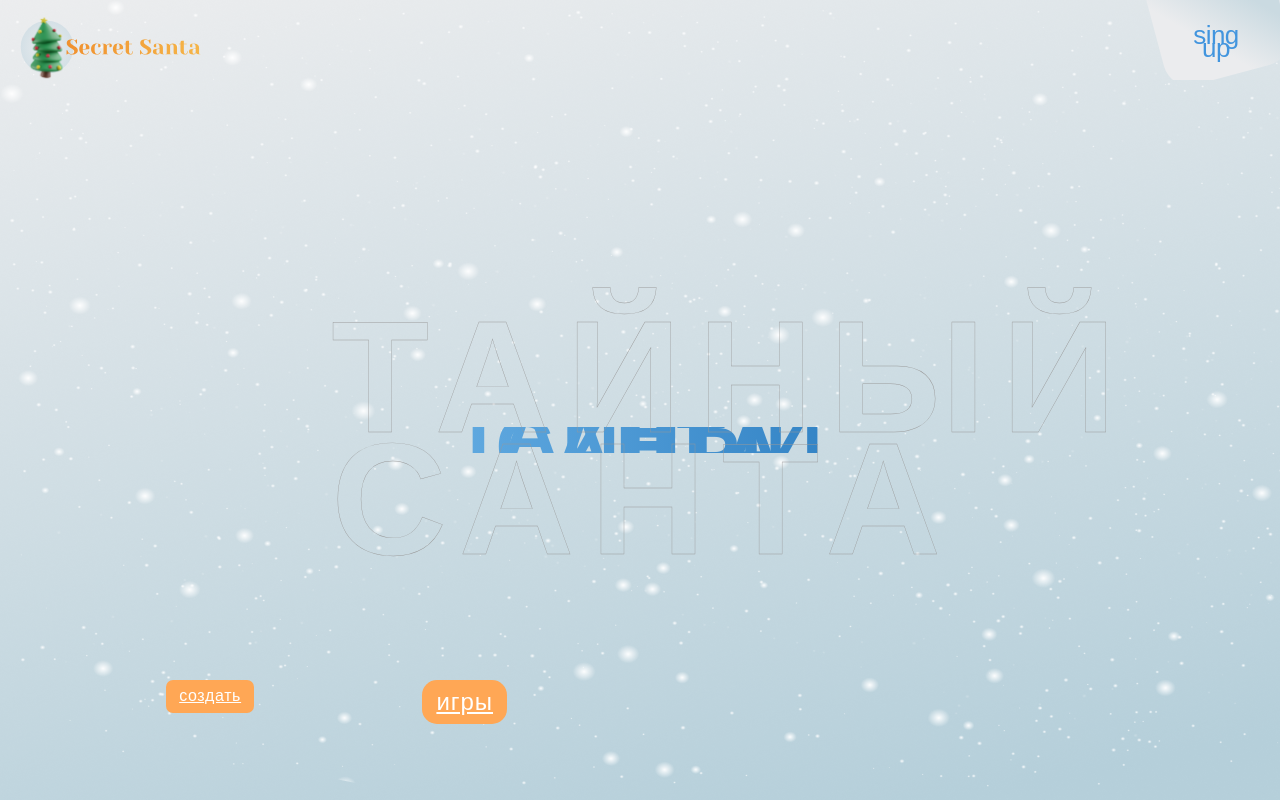
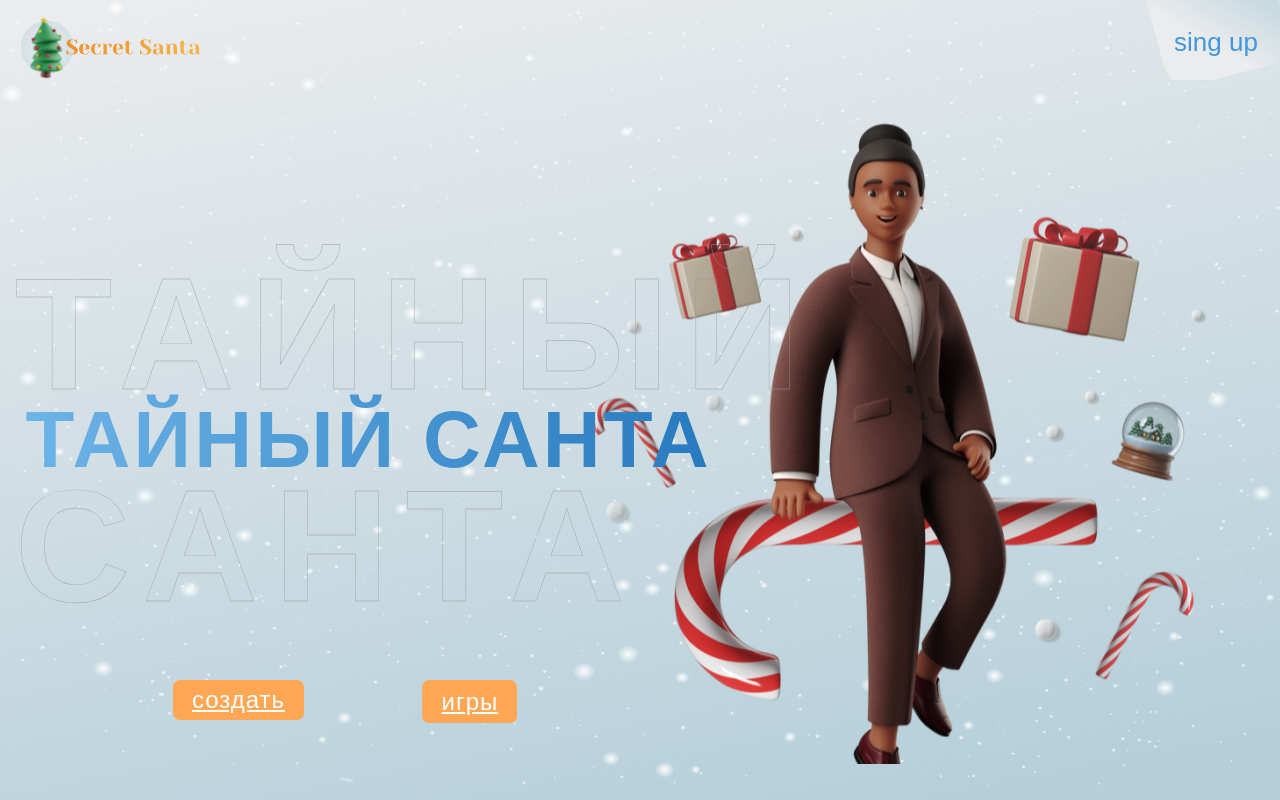
Before and after one commit to evanesenze/secret-santa-web-app, a React (Create React App) app: page /admin in a window 1280 px wide. Built offline with nearby package versions, Linux system fonts and the light colour scheme.

Commit message:
update admin

```diff
--- a/src/components/Views/EditGame/index.tsx
+++ b/src/components/Views/EditGame/index.tsx
@@ -67,19 +67,19 @@ const EditGame: React.FC = () => {
       <form onSubmit={handleSubmit(submit)}>
         <section className="inputs_container">
           <div className="input_zone">
-            <label>
+            <label className="titles_inputs">
               Название игры
-              <input className="input_title" type="text" placeholder="Например, Тайный Санта 2022" {...register('description', { required: true })} />
+              <input className="input_title_game" type="text" placeholder="Например, Тайный Санта 2022" {...register('description', { required: true })} />
             </label>
           </div>
           <div className="set_date_zone">
-            <label>
+            <label className="titles_inputs">
               Дата жеребьевки
               <input className="input_date" type="date" placeholder="дд/мм/гггг" {...register('endEvent', { required: true })} />
             </label>
           </div>
           <div className="send_date_zone">
-            <label>
+            <label className="titles_inputs">
               Отправить подарок до
               <input className="input_date" type="date" placeholder="дд/мм/гггг" {...register('endRegistration', { required: true })} />
             </label>
@@ -87,7 +87,7 @@ const EditGame: React.FC = () => {
         </section>
         <section className="recommended_cost_container">
           <div className="recommended_cost">
-            <p>Рекомендуемая стоимость подарка</p>
+            <p className="title_recommended_cost">Рекомендуемая стоимость подарка</p>
             <span>При включении опции участникам смогут увидеть рекомендуемую стоимость, для получения подарка</span>
           </div>
           <label className="switch">
@@ -96,8 +96,8 @@ const EditGame: React.FC = () => {
           </label>
           {showSumPrice && (
             <div className="gift_cost">
-              <p>Сумма подарка</p>
-              <input type="number" {...register('sumPrice', { required: true })} />
+              <p className="title_gift_cost">Сумма подарка</p>
+              <input className="input_gift_cost" type="number" {...register('sumPrice', { required: true })} />
               <select className="select_currency" name="currency" id="currency">
                 <option className="currency">Руб</option>
               </select>
--- a/src/components/Views/EditGame/style.css
+++ b/src/components/Views/EditGame/style.css
@@ -1,10 +1,3 @@
-.button_back {
-  padding: 20px;
-  margin-left: -20px;
-  background: url('../../../assets/back_button.svg');
-  background-repeat: no-repeat;
-}
-
 .title {
   display: flex;
   justify-content: center;
@@ -21,43 +14,30 @@
   flex-direction: row;
   justify-content: flex-start;
   flex-wrap: wrap;
-  padding-top: 28px;
-  margin: 0 172px;
+  gap: 10%;
+  padding-top: 2%;
+  margin: 0 10%;
 }
 
-.set_date_zone {
-  margin: 0 100px;
+.titles_inputs {
+  display: flex;
+  flex-direction: column;
+  font-style: normal;
+  font-weight: 700;
+  line-height: 22px;
+  color: #4295de;
+  margin: 1% 0;
 }
 
-.send_date_zone {
-  margin-left: -30px;
-}
-
-p {
-  font-style: normal;
-  font-weight: 700;
-  font-size: inherit;
-  line-height: 22px;
-  color: #4295de;
-  flex: none;
-  order: 0;
-  flex-grow: 0;
-  margin: 4px 0px;
-}
-
-.input_title {
-  width: 600px;
+.input_title_game {
+  width: 500px;
   height: 42px;
   padding: 12px;
   background: #ffffff;
   border: 1px solid #b1ddff;
   box-sizing: border-box;
   border-radius: 6px;
-  flex: none;
-  order: 1;
-  align-self: stretch;
-  flex-grow: 0;
-  margin: 4px 0px;
+  margin: 1% 0;
 }
 
 .input_date {
@@ -68,24 +48,30 @@ p {
   border: 1px solid #b1ddff;
   box-sizing: border-box;
   border-radius: 6px;
-  flex: none;
-  order: 1;
-  align-self: stretch;
-  flex-grow: 0;
-  margin: 4px 0px;
   color: #cbcbcb;
+  margin: 3% 0;
 }
 
 .recommended_cost_container {
   display: flex;
   flex-direction: row;
   justify-content: flex-start;
-  padding: 40px 196px;
+  margin: 0 10%;
+  padding: 3%;
 }
 
 .recommended_cost {
   width: 30%;
-  height: 100%;
+  display: flex;
+  flex-direction: column;
+  align-items: flex-start;
+  text-align: flex-start;
+}
+
+.title_recommended_cost {
+  font-weight: 700;
+  color: #4295de;
+  margin-bottom: 2%;
 }
 
 .recommended_cost span {
@@ -93,8 +79,6 @@ p {
   font-weight: 100;
   font-size: 15px;
   line-height: 22px;
-  display: flex;
-  align-items: center;
   color: grey;
 }
 
@@ -154,9 +138,15 @@ input:checked + .slider_round:before {
   margin: 0 220px;
 }
 
-.input_cost {
+.title_gift_cost {
+  margin-bottom: 3%;
+  font-weight: 700;
+  color: #4295de;
+}
+
+.input_gift_cost {
+  margin-left: 8%;
   width: 50%;
-  margin: 12px 24px;
   padding: 12px;
   background: #ffffff;
   border: 1px solid #b1ddff;
@@ -164,8 +154,8 @@ input:checked + .slider_round:before {
 }
 
 .select_currency {
-  width: 20%;
-  margin: 0px 12px;
+  width: 25%;
+  margin: 0 8%;
   padding: 12px;
   background: #ffffff;
   border: 1px solid #b1ddff;
@@ -173,18 +163,6 @@ input:checked + .slider_round:before {
   color: #4295de;
 }
 
-.button {
-  display: flex;
-  justify-content: center;
+.create_button {
+  line-height: 20px;
 }
-
-.create_button {
-  padding: 0.5% 1%;
-  border: none;
-  background: #ffa755;
-  border-radius: 7px;
-  font-size: inherit;
-  line-height: 20px;
-  letter-spacing: 0.04em;
-  color: #ffffff;
-}
--- a/src/components/Views/Home/style.css
+++ b/src/components/Views/Home/style.css
@@ -1,16 +1,17 @@
 .home_view {
   height: 90%;
-  padding: 10% 5%;
+  width: 100%;
   display: flex;
   justify-content: flex-start;
   align-items: center;
-  /* background-image: url('../../../assets/woman.png'); */
+  background-image: url('../../../assets/woman.png');
   background-repeat: no-repeat;
   background-position: right 10% center;
 }
 
 .home_view span {
   font-size: 5rem;
+  padding: 5% 2%;
   text-transform: uppercase;
   font-weight: 600;
   filter: brightness();
@@ -23,12 +24,11 @@
 .home_view span::before {
   content: 'Тайный';
   position: absolute;
-  top: -220%;
-  left: 0;
+  top: -40%;
+  left: 2%;
   text-transform: uppercase;
   color: transparent;
   -webkit-text-stroke: 0.4px #999;
-  text-stroke: 0.5px white;
   font-size: 10rem;
   letter-spacing: 0.1em;
 }
@@ -36,38 +36,25 @@
 .home_view span::after {
   content: 'Санта';
   position: absolute;
-  bottom: -200%;
-  left: 0;
+  bottom: -40%;
+  left: 2%;
   text-transform: uppercase;
   color: transparent;
   -webkit-text-stroke: 0.4px #999;
-  text-stroke: 0.5px white;
   font-size: 10rem;
   letter-spacing: 0.1em;
 }
 
 .create_button {
+  padding: 0.8% 1.5%;
   position: absolute;
   top: 85%;
-  left: 13%;
-  background-color: #ffa755;
-  border-radius: 7px;
-  color: #ffffff;
-  border: none;
-  padding: 12px 30px;
-  font-size: 24px;
-  letter-spacing: 0.04em;
+  left: 13.5%;
 }
 
 .games_button {
+  padding: 0.6% 1.5%;
   position: absolute;
   top: 85%;
   left: 33%;
-  background-color: #ffa755;
-  border-radius: 7px;
-  color: #ffffff;
-  border: none;
-  padding: 12px 35px;
-  font-size: 24px;
-  letter-spacing: 0.04em;
 }
--- a/src/components/Views/ReadyGames/index.tsx
+++ b/src/components/Views/ReadyGames/index.tsx
@@ -22,7 +22,7 @@ const ReadyGames: FC = () => {
     <>
       <div className="rectangle">
         <h1 className="games">Игры</h1>
-        <Link to="/admin/createGame" className="create_game_button">
+        <Link to="/admin/createGame" className="create_button">
           создать
         </Link>
       </div>
@@ -30,7 +30,7 @@ const ReadyGames: FC = () => {
         {events.map((item: any) => (
           <div key={item.id} className="default_game_card" onClick={() => nav(`../admin/editGame/${item.id}`)}>
             <img className="default_game_card__img" src={cardImage} />
-            <span className="default_game_card__titile">{item.description}</span>
+            <span className="default_game_card__title">{item.description}</span>
           </div>
         ))}
       </div>
--- a/src/components/Views/ReadyGames/style.css
+++ b/src/components/Views/ReadyGames/style.css
@@ -9,19 +9,6 @@
   line-height: 68px;
   letter-spacing: 0.1em;
   color: #1d71b8;
-}
-
-.create_game_button {
-}
-
-.games_button {
-  background-color: #ffa755;
-  border-radius: 15px;
-  color: #ffffff;
-  border: none;
-  padding: 8px 14px;
-  font-size: 24px;
-  letter-spacing: 0.04em;
 }
 
 .container {
@@ -43,7 +30,7 @@
   flex-direction: column;
 }
 
-.default_game_card__titile {
+.default_game_card__title {
   height: 20%;
   font-weight: 400;
   font-size: 15px;
@@ -69,56 +56,6 @@
   flex-wrap: wrap;
 }
 
-.game {
-  display: flex;
-  flex-direction: column;
-  justify-content: center;
-  background: #ffffff;
-  border: 1px solid #b1ddff;
-  box-sizing: border-box;
-  border-radius: 10px;
-  width: 150px;
-  height: 150px;
-  margin: 1%;
-  float: left;
+.create_button {
+  padding: 0.8% 1.5%;
 }
-
-.game_1 {
-  display: flex;
-  align-items: flex-end;
-  width: 100%;
-  height: 100%;
-  background-image: url('../../../assets/snowman.png');
-  background-repeat: no-repeat;
-  background-position: center 20%;
-}
-
-.game_2 {
-  display: flex;
-  align-items: flex-end;
-  width: 100%;
-  height: 100%;
-  background-image: url('../../../assets/sleigh.png');
-  background-repeat: no-repeat;
-  background-position: center 20%;
-}
-
-.game_3 {
-  display: flex;
-  align-items: flex-end;
-  width: 100%;
-  height: 100%;
-  background-image: url('../../../assets/rudolf.png');
-  background-repeat: no-repeat;
-  background-position: center 20%;
-}
-
-span {
-  margin: 5%;
-  font-weight: 400;
-  font-size: 15px;
-  line-height: 13px;
-  text-align: center;
-  letter-spacing: -0.02em;
-  color: #4295de;
-}
--- a/src/index.css
+++ b/src/index.css
@@ -76,12 +76,10 @@ body {
 }
 
 .main_content__layout {
-  height: 85%;
-  width: 90%;
-  max-width: 1080px;
-  max-height: 600px;
+  height: 90%;
+  width: 100%;
   padding: 1% 2%;
-  margin: 64px;
+  margin: 3%;
   background: #ffffff;
   background-color: rgb(255, 255, 255, 0.6);
   border-radius: 30px;
@@ -186,6 +184,26 @@ body {
 .main_content_layout_content {
   padding: 1%;
   height: 90%;
+}
+
+/* admin buttons style */
+
+.create_button {
+  background-color: #ffa755;
+  border-radius: 7px;
+  color: #ffffff;
+  border: none;
+  font-size: 24px;
+  letter-spacing: 0.04em;
+}
+
+.games_button {
+  background-color: #ffa755;
+  border-radius: 7px;
+  color: #ffffff;
+  border: none;
+  font-size: 24px;
+  letter-spacing: 0.04em;
 }
 
 /* Планшет */
```
Also changed, not shown: 1 other file (tests, documents, lock files or other folders).
